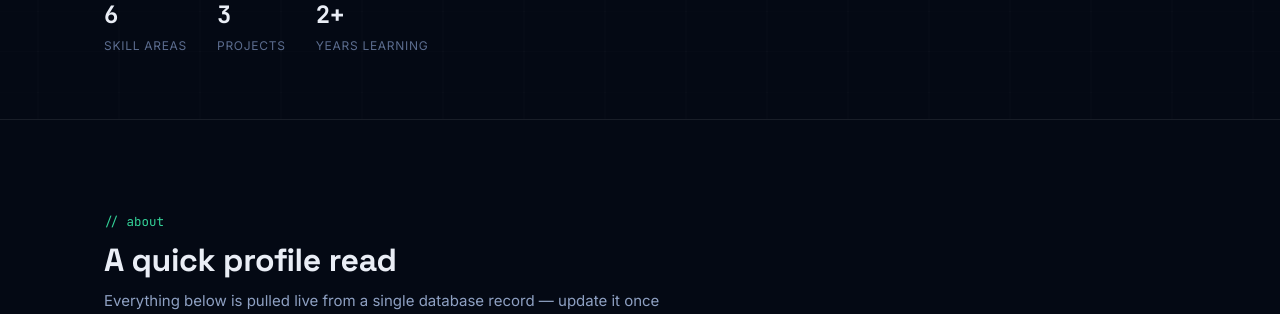
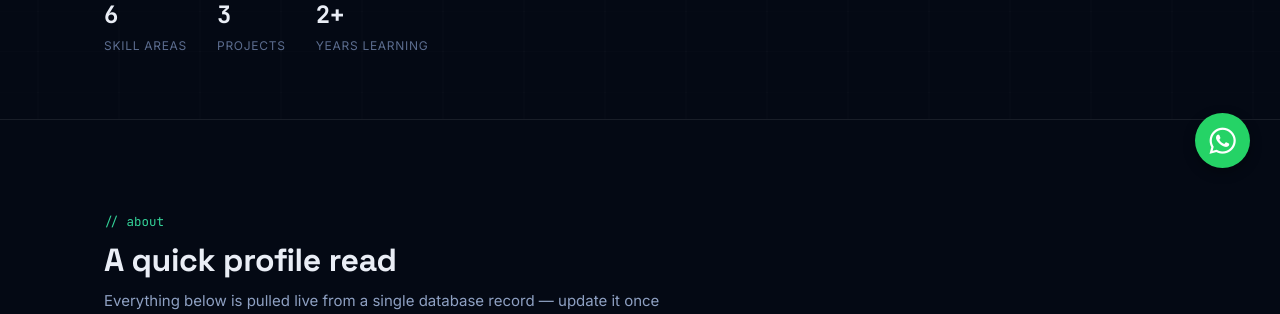
Before and after one commit to rajasalman05/ayan_portfolio, a Django app: page / in a window 1280 px wide. Shown: the part 602-916 px from the top of the page. Run offline with Django 5.2, Linux system fonts and the light colour scheme; data comes from the database, SQL or seed files in the repository.

Commit message:
Added WhatsApp floating button styles to style.css

```diff
--- a/static/portfolio/css/style.css
+++ b/static/portfolio/css/style.css
@@ -371,3 +371,30 @@ footer .wrap { display: flex; justify-content: space-between; align-items: cente
     margin-top: 20px;
   }
 }
+/* ---------- Floating WhatsApp Button ---------- */
+.whatsapp-float {
+  position: fixed;
+  width: 55px;
+  height: 55px;
+  bottom: 30px;
+  right: 30px;
+  background-color: #25d366;
+  color: #fff;
+  border-radius: 50%;
+  text-align: center;
+  font-size: 30px;
+  box-shadow: 0px 4px 12px rgba(0, 0, 0, 0.35);
+  z-index: 1000;
+  display: flex;
+  align-items: center;
+  justify-content: center;
+  text-decoration: none;
+  transition: all 0.3s ease;
+}
+
+.whatsapp-float:hover {
+  background-color: #128c7e;
+  color: #fff;
+  transform: scale(1.1);
+  box-shadow: 0px 6px 16px rgba(0, 0, 0, 0.5);
+}
```
